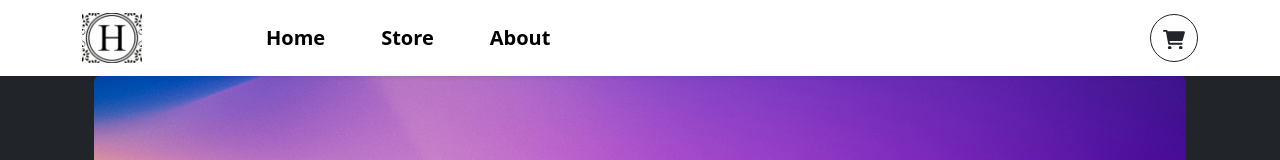
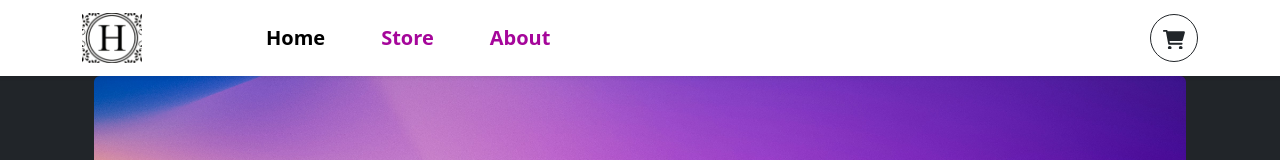
Before and after one commit to halleluyahadesuyi/ecommerce-store-shopping-cart, a React (Vite) app: page / in a window 1280 px wide. Shown: the top 160 px of the page. Built offline with nearby package versions, Linux system fonts and the light colour scheme.

Commit message:
feat: Change default appearance of navbar items

```diff
--- a/src/App.css
+++ b/src/App.css
@@ -1,3 +1,4 @@
+/* Homepage image background  */
 .landing-cover {
   background: url("/imgs/cover.jpg") no-repeat center center;
   background-size: cover;
@@ -8,6 +9,7 @@
   position: relative;
 }
 
+/* Homepage welcome-text background */
 .cover-text {
   background: rgba(0, 0, 0, 0.5);
   padding: 20px;
@@ -16,7 +18,7 @@
 
 /* Navbar item hover and active states */
 .navbar-nav .nav-link {
-  color: #000; /* Default color */
+  color: #a5069a; /* Default color */
   transition: color 0.3s;
 }
 
```
